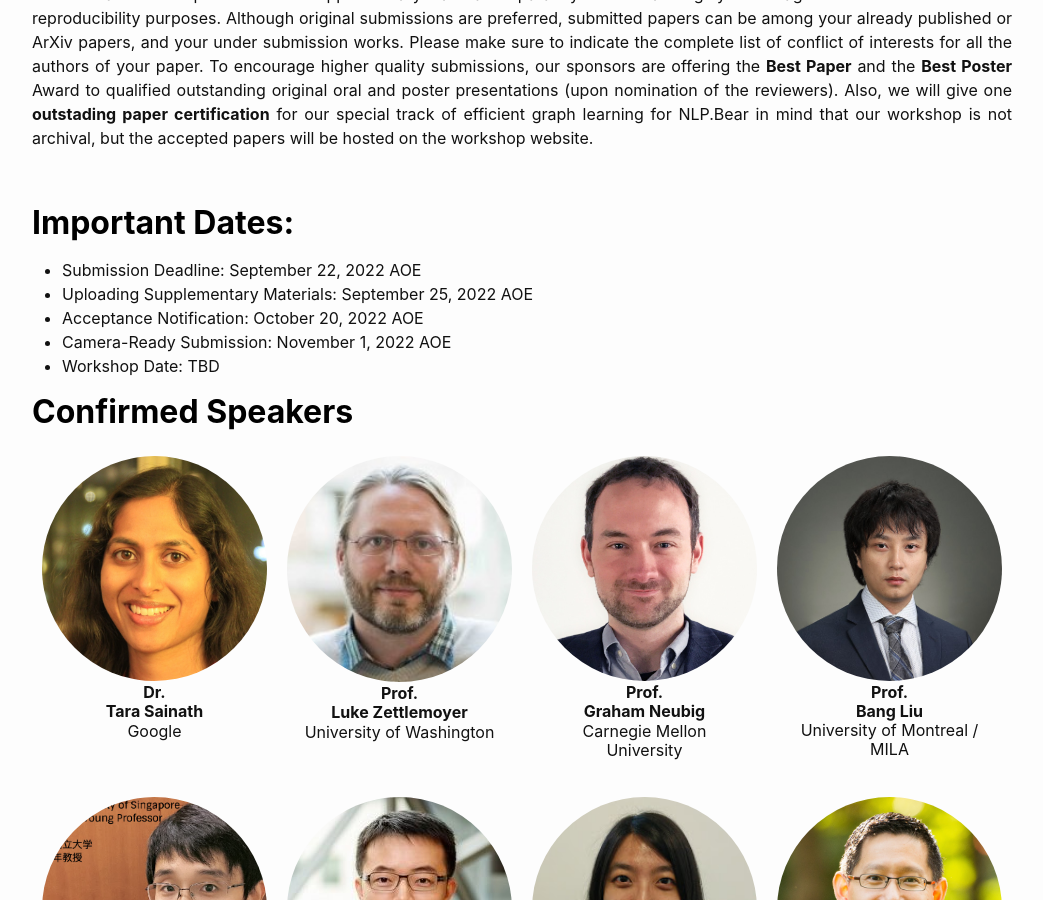
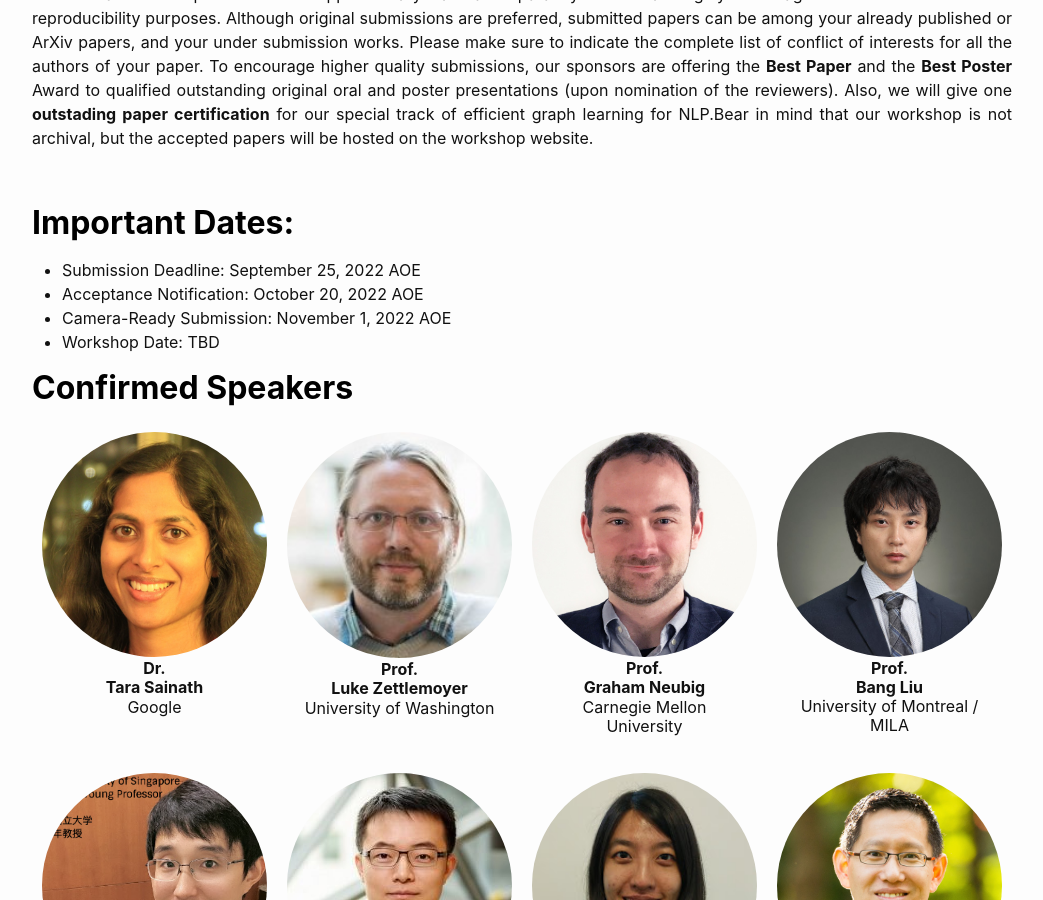
Before and after one commit to neurips2022-enlsp/neurips2022-enlsp.github.io, a Jekyll site: the page built from index.md, in a window 1280 px wide and 900 px high, scrolled down 2724 px. Shown: the whole window, without its empty margins (118-1161 px from the left). Built offline with Jekyll 4.4.1, drawn with Linux system fonts in a browser that asks for light colours; nearby versions of some CDN libraries.

Commit message:
Update index.md

```diff
--- a/index.md
+++ b/index.md
@@ -122,8 +122,7 @@ Authors can submit up to 100 MB of supplementary materials separately. Authors a
 <h2 class="blackpar_title">Important Dates:</h2>
 <p>
 <ul>
-	<li>Submission Deadline: September 22, 2022 AOE</li>
-	<li>Uploading Supplementary Materials: September 25, 2022 AOE</li>
+	<li>Submission Deadline: September 25, 2022 AOE</li>
 	<li>Acceptance Notification: October 20, 2022 AOE</li>
 	<li>Camera-Ready Submission: November 1, 2022 AOE</li>
 	<li>Workshop Date: TBD</li>
```
